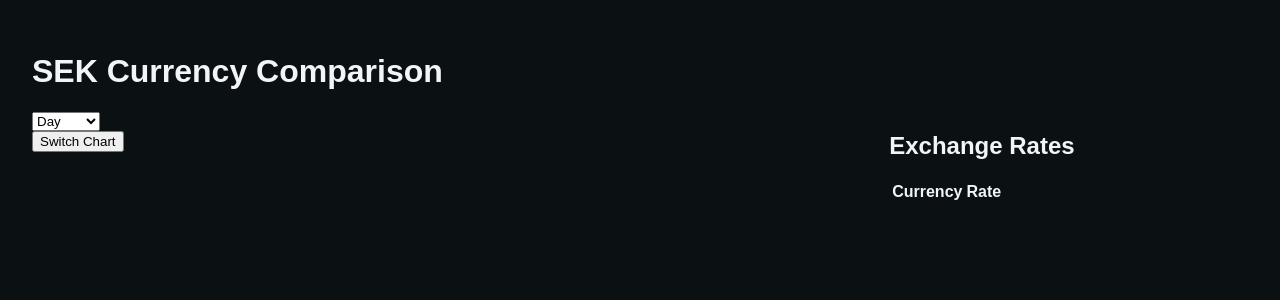
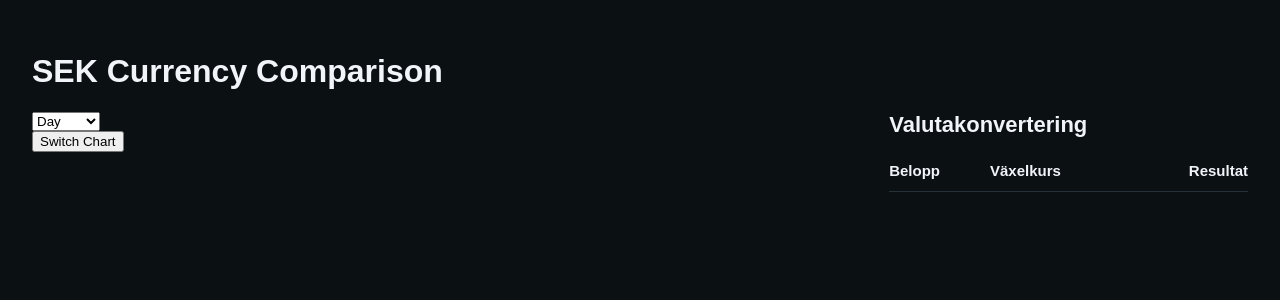
Before and after one commit to DaemonOberg/currency-dashboard, a Flask app: template templates/results.html in a window 1280 px wide. Shown: the part 63-363 px from the top of the page. Run offline with Flask 3, Linux system fonts and the light colour scheme; the template is opened without the code that fills it, so the values that code supplies are empty.

Commit message:
stil på tabell

```diff
--- a/app.py
+++ b/app.py
@@ -51,6 +51,7 @@ def results():
         rates=rates,
         selected_period=selected_period,
         table_data=table_data,
+        amount=amount,
     )
 
 
--- a/static/css/style.css
+++ b/static/css/style.css
@@ -1,6 +1,7 @@
 .page-content {
     padding: 32px;
 }
+
 body {
     margin: 0;
     background-color: #0b1012;
@@ -53,3 +54,35 @@
 #bar-chart {
     display: none;
 }
+
+/* Styling för valutakonverteringstabellen */
+.table-section h2 {
+    margin-top: 0;
+    margin-bottom: 12px;
+    font-size: 22px;
+}
+
+.table-section table {
+    width: 100%;
+    border-collapse: collapse;
+    font-size: 15px;
+}
+
+.table-section th,
+.table-section td {
+    padding: 12px 0;
+    text-align: left;
+}
+
+.table-section thead tr {
+    border-bottom: 1px solid #263238;
+}
+
+.table-section tbody tr {
+    border-bottom: 1px solid #1a2429;
+}
+
+.table-section th:last-child,
+.table-section td:last-child {
+    text-align: right;
+}
--- a/templates/results.html
+++ b/templates/results.html
@@ -17,20 +17,22 @@
             <button type="button" id="switch-chart">Switch Chart</button>
         </div>
         <div class="table-section">
-            <h2>Exchange Rates</h2>
+            <h2>Valutakonvertering</h2>
             <table>
                 <thead>
                     <tr>
-                        <th>Currency</th>
-                        <th>Rate</th>
+                        <th>Belopp</th>
+                        <th>Växelkurs</th>
+                        <th>Resultat</th>
                     </tr>
                 </thead>
                 <tbody>
                     {% for rate in rates %}
                         {% if rate.quote in selected_currencies %}
                             <tr>
-                                <td>{{ rate.quote }}</td>
-                                <td>{{ rate.rate }}</td>
+                                <td>{{ amount }} SEK</td>
+                                <td>{{ rate.rate }} {{ rate.quote }} per SEK</td>
+                                <td>{{ (amount * rate.rate) | round(2) }} {{ rate.quote }}</td>
                             </tr>
                         {% endif %}
                     {% endfor %}
```
Lines whose indentation alone changed are shown as unchanged.
